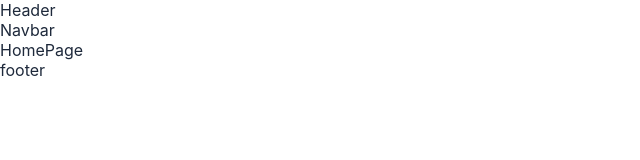
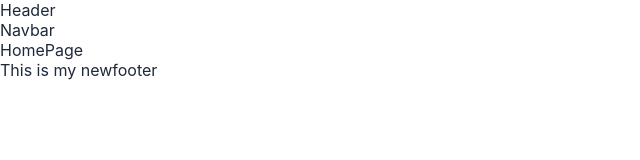
Before and after one commit to ssgmce-website/AluminiPortalFronted, a React (Vite) app: page / in a window 1280 px wide. Shown: the top 160 px of the page, without its empty margins (0-640 px from the left). Built offline with nearby package versions, Linux system fonts and the light colour scheme.

Commit message:
This is new message for the footer

```diff
--- a/src/pages/footer.jsx
+++ b/src/pages/footer.jsx
@@ -2,6 +2,6 @@ import React from 'react'
 
 export const footer = () => {
   return (
-    <div>footer</div>
+    <div>This is my newfooter</div>
   )
 }
```
Also changed, not shown: 1 other file (tests, documents, lock files or other folders).
